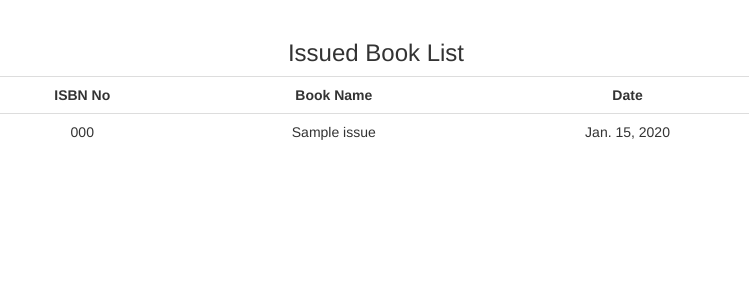
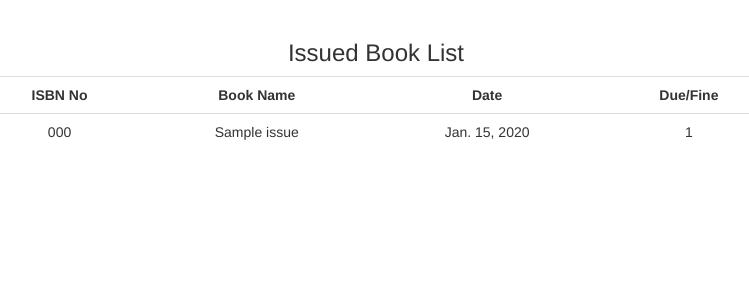
Before and after one commit to immanoj16/Library, a Django app: page /issue_list in a window 1280 px wide. Shown: the part 52-352 px from the top of the page, without its empty margins (264-1013 px from the left). Run offline with Django 3.2, Linux system fonts and the light colour scheme; a user stored in the database is signed in; tables that the repository leaves empty hold one stand-in row (values such as "Sample post"); some libraries are stand-ins or nearby versions.

Commit message:
Add fine column in issued_book

```diff
--- a/books/templates/books/issue_list.html
+++ b/books/templates/books/issue_list.html
@@ -12,12 +12,14 @@
                     <th>ISBN No</th>
                     <th>Book Name</th>
                     <th>Date</th>
+                    <th>Due/Fine</th>
                 </tr>
                 {% for l in list %}
                     <tr>
                         <td>{{ l.issue_isbn_no }}</td>
                         <td>{{ l.issue_book_name }}</td>
                         <td>{{ l.issue_date }}</td>
+                        <td>{{ l.due_fine }}</td>
                     </tr>
                 {% endfor %}
             </table>
```
